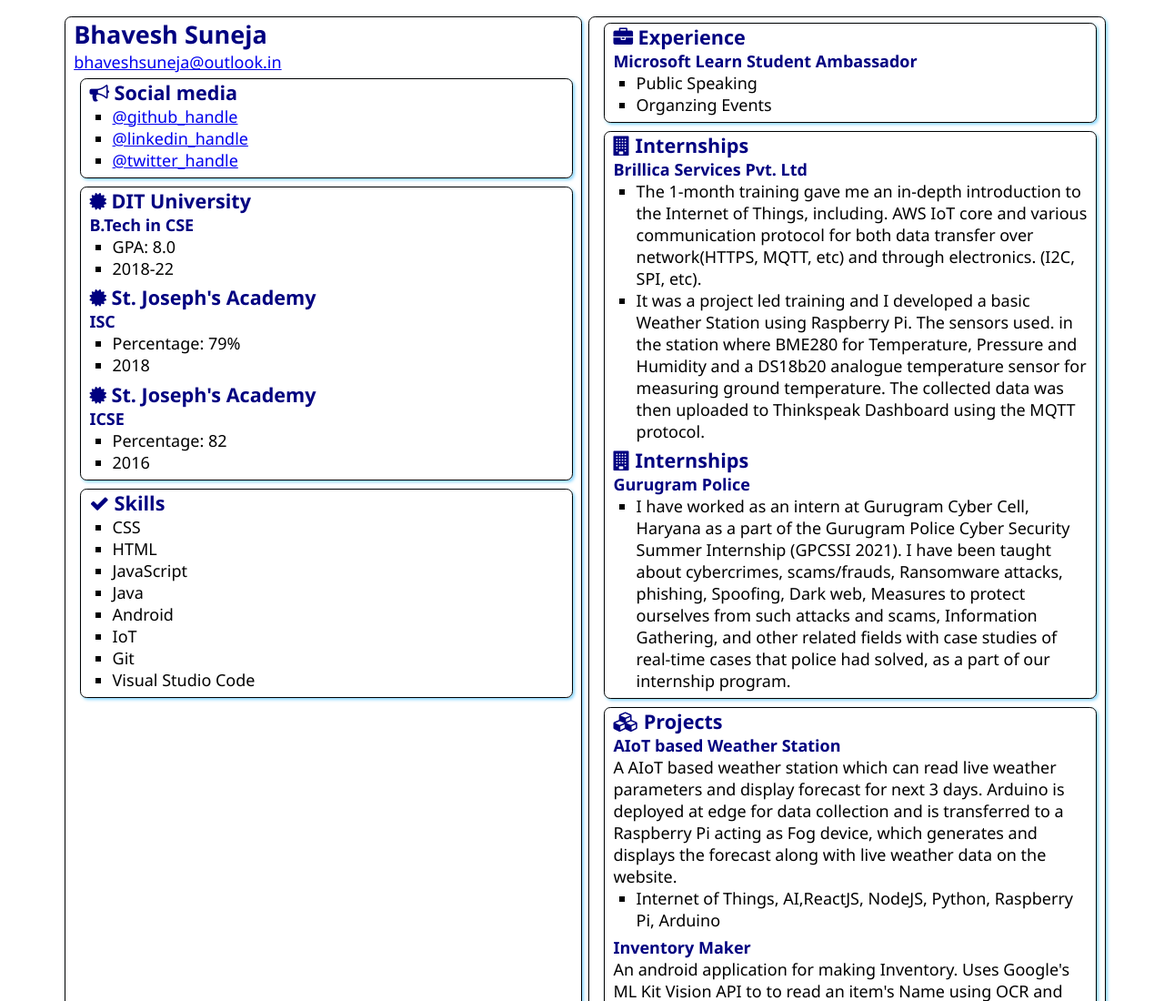
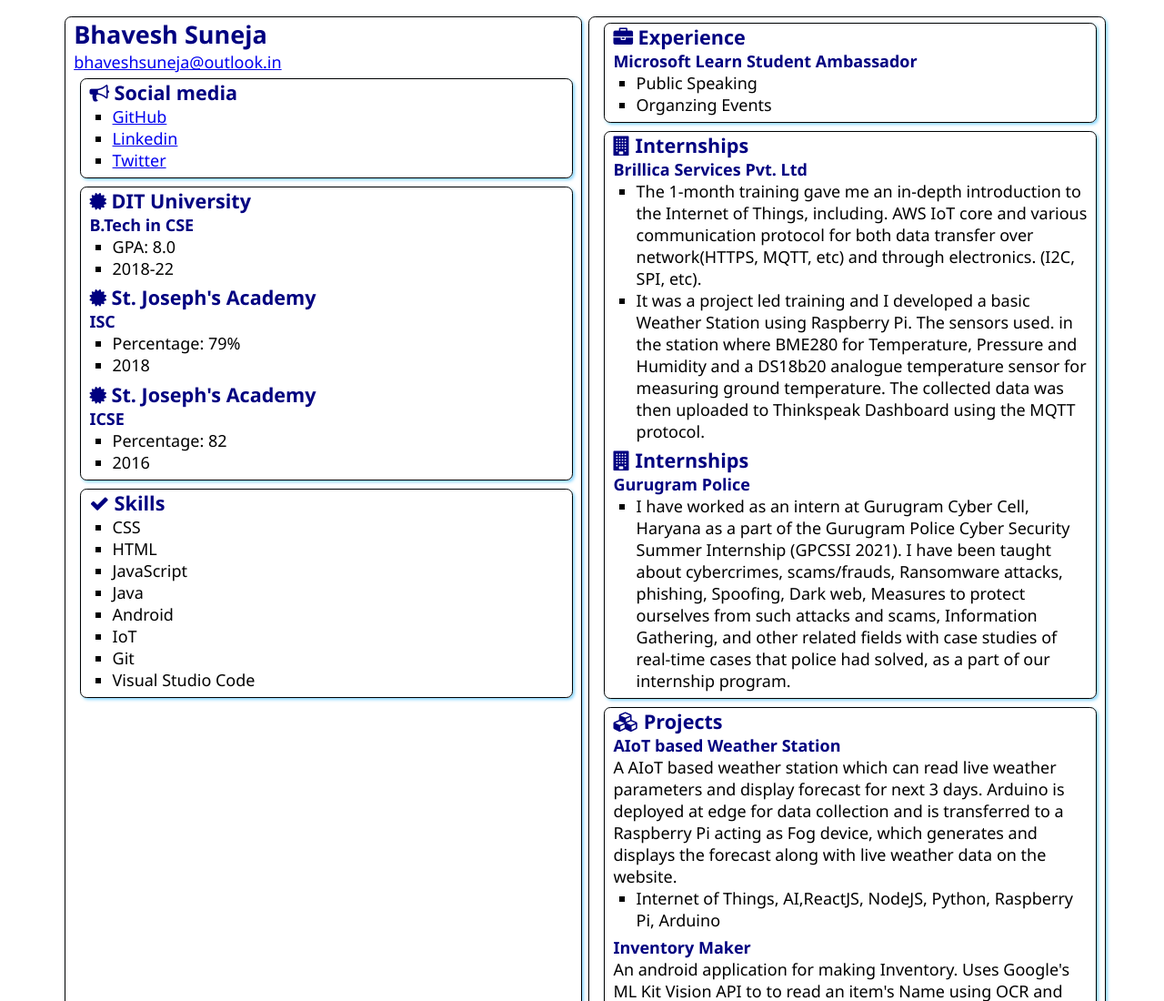
Before and after one commit to EliteWarrior315/Ambassador-SWA-Pilot, a plain HTML site: page src/index.html in a window 1280 px wide. Shown: the top 1100 px of the page at 91% size. Drawn offline with Linux system fonts and the light colour scheme.

Commit message:
Social Media Update

```diff
--- a/src/index.html
+++ b/src/index.html
@@ -21,9 +21,9 @@
                     Social media
                 </h2>
                 <ul>
-                    <li><a href="https://github.com/EliteWarrior315">@github_handle</a></li>
-                    <li><a href="https://linkedin.com/in/BhaveshSuneja">@linkedin_handle</a></li>
-                    <li><a href="https://twitter.com/Bhavesh_Suneja">@twitter_handle</a></li>
+                    <li><a href="https://github.com/EliteWarrior315">GitHub</a></li>
+                    <li><a href="https://linkedin.com/in/BhaveshSuneja">Linkedin</a></li>
+                    <li><a href="https://twitter.com/Bhavesh_Suneja">Twitter</a></li>
                 </ul>
             </section>
 
```
